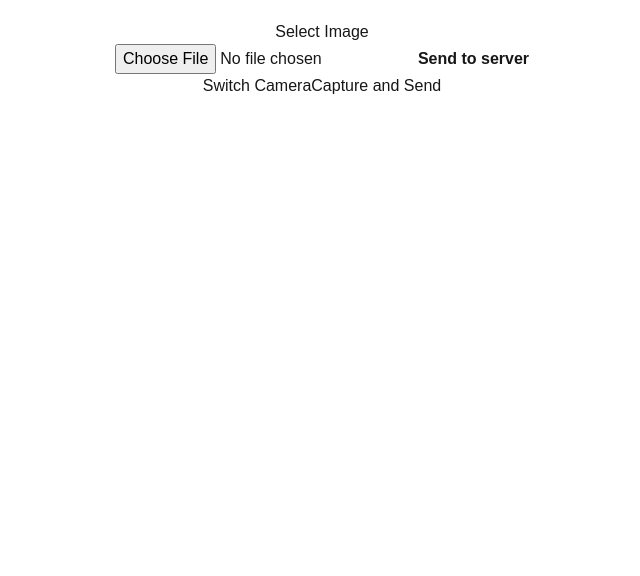
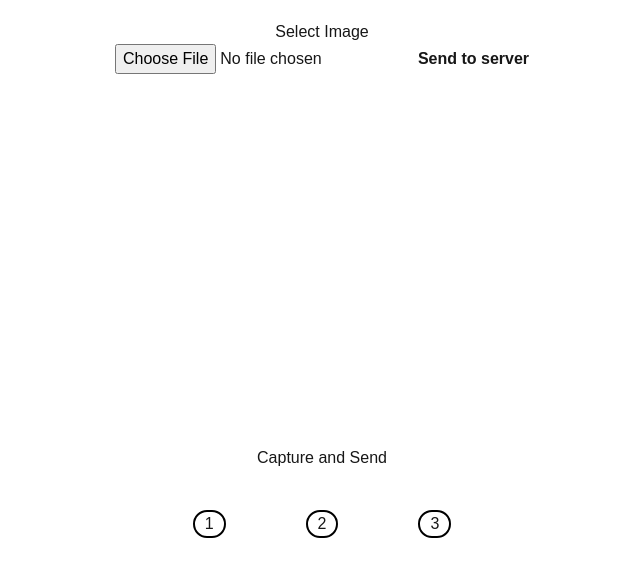
Before and after one commit to Ghruank/Eco-Tracker, a Next.js app in the folder client/: page /power in a window 1280 px wide. Shown: the top 576 px of the page, without its empty margins (318-958 px from the left). Built offline with nearby package versions, Linux system fonts and the light colour scheme; no server answers.

Commit message:
ocr frontend added

```diff
--- /dev/null
+++ b/client/app/power/ocr.css
@@ -0,0 +1,34 @@
+.bottom-bar{
+    display: flex;
+    justify-content: center;
+    padding: "40px";
+}
+.Slide{
+    border-radius: 30px;
+    border: 2px solid black;
+    margin: 40px;
+    padding-left: 10px;
+    padding-right: 10px;
+}
+
+.video-container{
+    display: flex;
+    justify-content: center;
+}
+
+.appContainer{
+    display : block;
+
+}
+
+.notAppContainer{
+    display : none;
+}
+
+.extraContainer{
+    display : block;
+}
+
+.notExtraContainer{
+    display : none;
+}
--- a/client/app/power/page.jsx
+++ b/client/app/power/page.jsx
@@ -1,9 +1,13 @@
 "use client";
 import React, { useRef, useState, useEffect } from "react";
+import "./ocr.css"
 
 const CropDiseaseDetection = () => {
   const videoRef = useRef(null);
   const canvasRef = useRef(null);
+  const [togglehide, settogglehide] = useState(true);
+  const [toggleapp, settoggleapp] = useState(false);
+  const[toggleExtra, settogglextra] = useState(false);
   const [image, setImage] = useState(null);
   const [createObjectURL, setCreateObjectURL] = useState(null);
   const [cameraFacingMode, setCameraFacingMode] = useState("environment"); // Default to back camera on mobile
@@ -12,10 +16,25 @@ const CropDiseaseDetection = () => {
 
   // Toggle between front and back camera on mobile devices
   const toggleCamera = () => {
+    settogglehide(true)
+    settoggleapp(false)
+    settogglextra(false)
+
     setCameraFacingMode((prev) =>
       prev === "environment" ? "user" : "environment"
     );
   };
+  const toggleCamera_flip_1= ()=>{
+    settogglehide(false)
+    settoggleapp(true)
+    settogglextra(false)
+  }
+
+  const toggleCamera_flip_2= ()=>{
+    settogglehide(false)
+    settoggleapp(false)
+    settogglextra(true)
+  }
 
   // Start video stream with the selected camera mode
   const startVideo = async () => {
@@ -117,15 +136,36 @@ const CropDiseaseDetection = () => {
           <b>Send to server</b>
         </button>
       </div>
+      <div className="video-container">
       <video
+      className = 'video'
         ref={videoRef}
-        width="60%"
-        height="60%"
-        style={{ display: isVideoPlaying ? "block" : "none" }}
+        width={togglehide? '60%': '0px'}
+        height={togglehide? '60%': '0px'}
+        style={{ display: (isVideoPlaying && togglehide)? "block" : "hide" }}
         autoPlay
         playsInline
         muted
       />
+      </div>
+      <div className ={toggleapp? 'appContainer': 'notAppContainer'} >
+        <h2>Appliances Used: </h2>
+        <div className= "appliance">AC</div>
+        <div className= "appliance">Heater</div>
+        <div className= "appliance">Microvawe</div>
+        <div className= "appliance">Fridge</div>
+        <div className= "appliance">Geyser</div>
+        <div className= "appliance">Oven</div>
+        <div className= "appliance">Iron</div>
+      </div>
+
+      <div className = {toggleExtra? 'extraContainer': 'notExtraContainer'}>
+        <h2> How many people live ?</h2>
+        <h2>Do You use EV ?</h2>
+        <div className = "extra">Yes</div>
+        <div className = "extra">No</div>
+      </div>
+
       <canvas
         ref={canvasRef}
         width="640"
@@ -133,14 +173,19 @@ const CropDiseaseDetection = () => {
         style={{ display: "none" }}
       />
       <div>
-        <button onClick={toggleCamera}>Switch Camera</button>
         <button onClick={captureImage}>Capture and Send</button>
       </div>
-      {diseasePrediction && (
-        <div style={{ marginTop: "20px", fontSize: "18px", color: "green" }}>
-          <strong>Prediction:</strong> {diseasePrediction}
+      <div className="bottom-bar">
+        <div className="first Slide" onClick={toggleCamera}>
+          1
         </div>
-      )}
+        <div className="second Slide" onClick={toggleCamera_flip_1}>
+          2
+        </div>
+        <div className="third Slide" onClick={toggleCamera_flip_2}>
+          3
+        </div>
+      </div>
     </div>
   );
 };
```
